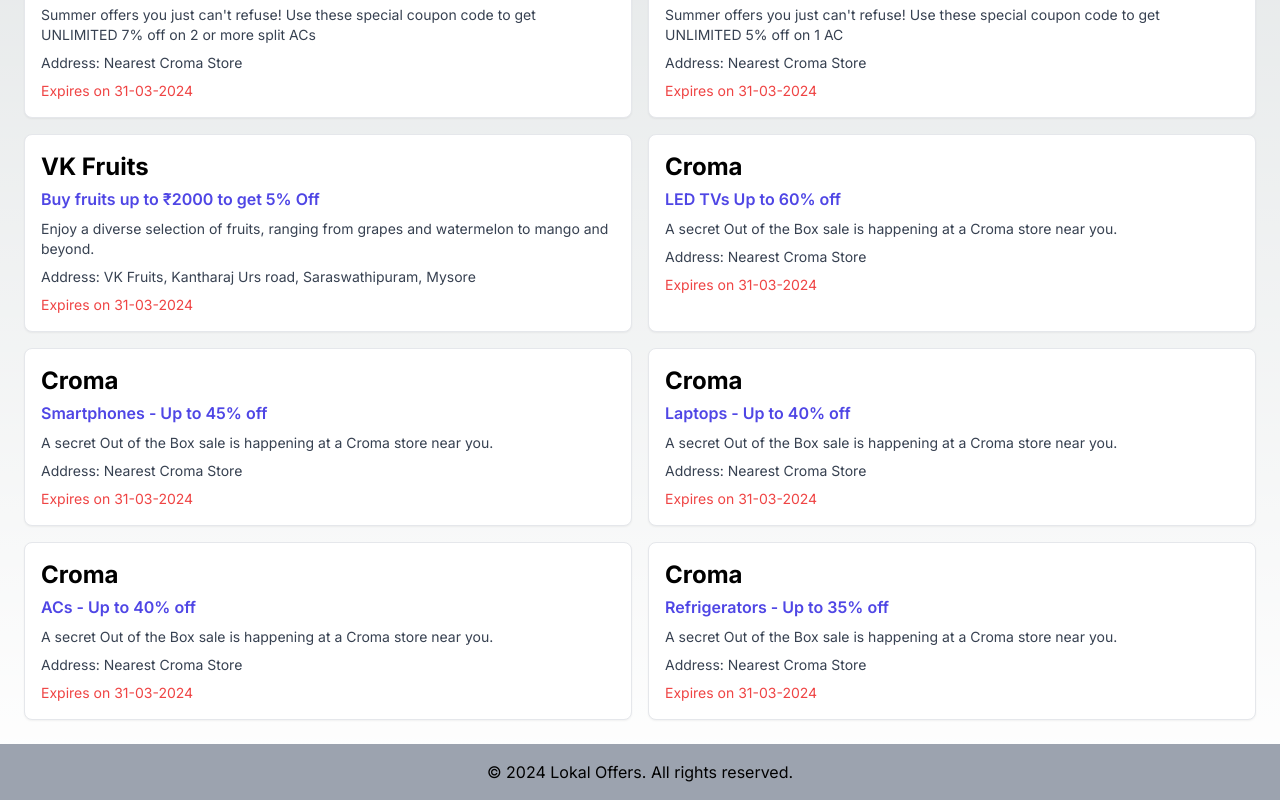
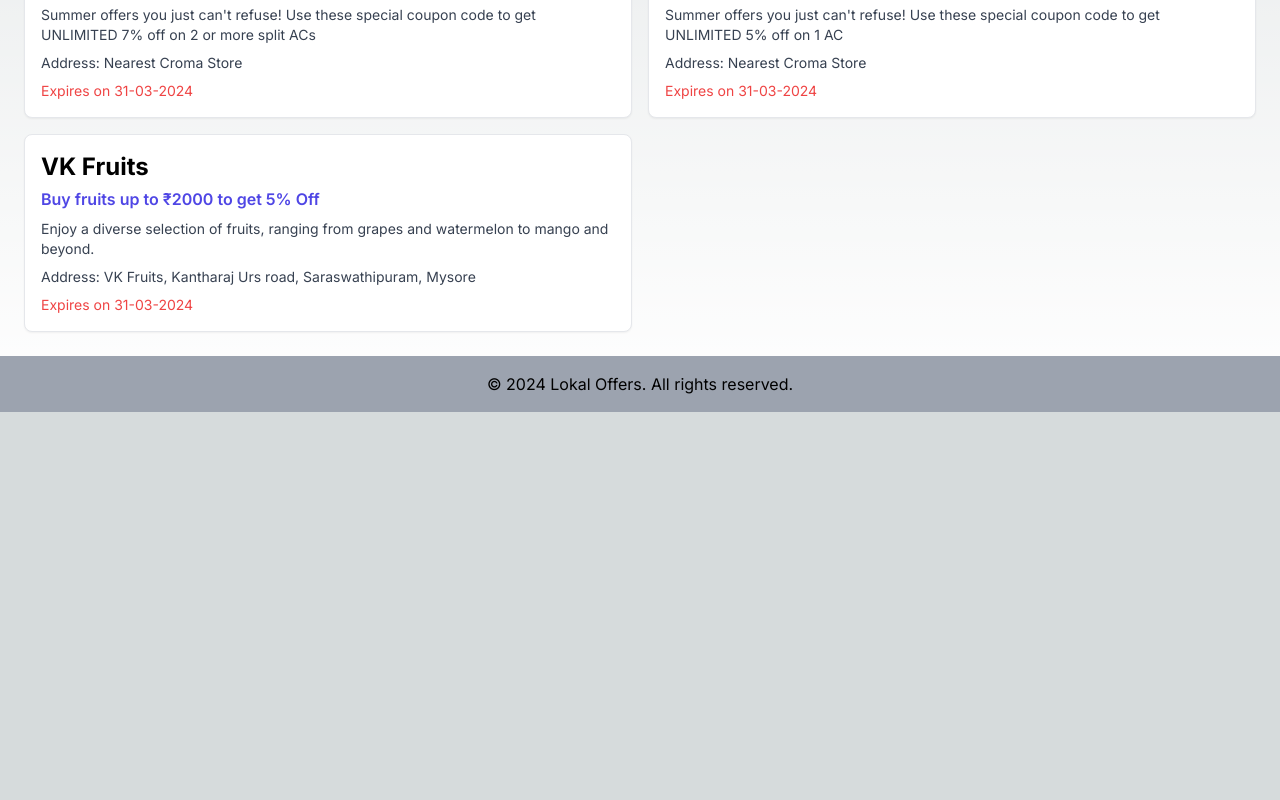
Before and after one commit to basavaraja-v/lokaloffers, a Next.js app: page / in a window 1280 px wide. Shown: the part 668-1468 px from the top of the page. After the commit the page ends 1080 px from the top, so only its background shows below. Built offline with nearby package versions, Linux system fonts and the light colour scheme; no server answers.

Commit message:
removed old deals

```diff
--- a/src/app/page.tsx
+++ b/src/app/page.tsx
@@ -58,56 +58,7 @@
     lat: 12.295810,
     lon: 76.639381
   },
-  {
-    id: '1',
-    shopName: 'Croma',
-    headline: 'LED TVs Up to 60% off',
-    description: 'A secret Out of the Box sale is happening at a Croma store near you.',
-    expirationDate: '2024-03-31',
-    address: 'Nearest Croma Store',
-    lat: 12.295810,
-    lon: 76.639381
-  },
-  {
-    id: '1',
-    shopName: 'Croma',
-    headline: 'Smartphones - Up to 45% off',
-    description: 'A secret Out of the Box sale is happening at a Croma store near you.',
-    expirationDate: '2024-03-31',
-    address: 'Nearest Croma Store',
-    lat: 12.295810,
-    lon: 76.639381
-  },
-  {
-    id: '1',
-    shopName: 'Croma',
-    headline: 'Laptops - Up to 40% off',
-    description: 'A secret Out of the Box sale is happening at a Croma store near you.',
-    expirationDate: '2024-03-31',
-    address: 'Nearest Croma Store',
-    lat: 12.295810,
-    lon: 76.639381
-  },
-  {
-    id: '1',
-    shopName: 'Croma',
-    headline: 'ACs - Up to 40% off',
-    description: 'A secret Out of the Box sale is happening at a Croma store near you.',
-    expirationDate: '2024-03-31',
-    address: 'Nearest Croma Store',
-    lat: 12.295810,
-    lon: 76.639381
-  },
-  {
-    id: '1',
-    shopName: 'Croma',
-    headline: 'Refrigerators - Up to 35% off',
-    description: 'A secret Out of the Box sale is happening at a Croma store near you.',
-    expirationDate: '2024-03-31',
-    address: 'Nearest Croma Store',
-    lat: 12.295810,
-    lon: 76.639381
-  },
+
 ];
 
 function calculateDistance(lat1: number, lon1: number, lat2: number, lon2: number) {
```
